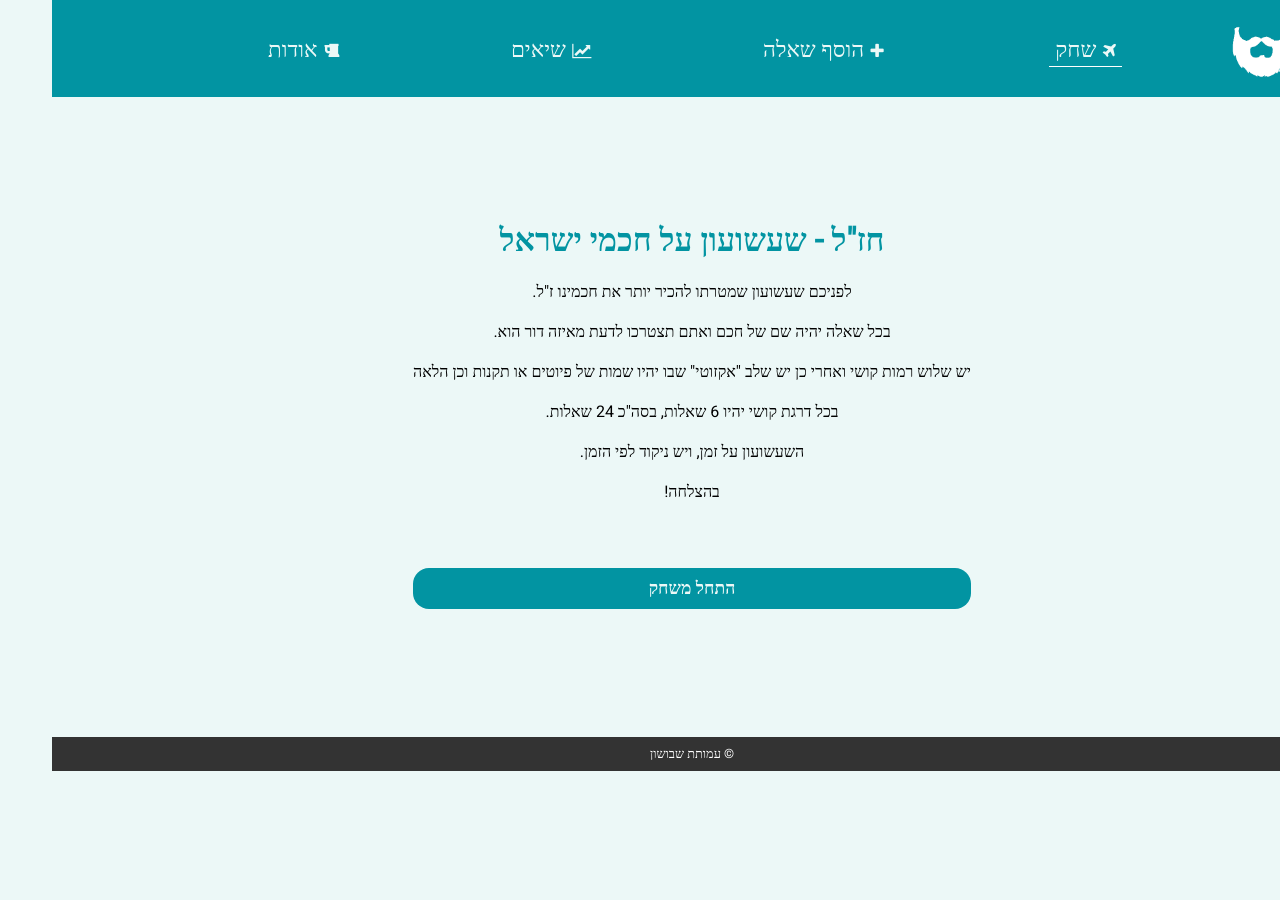
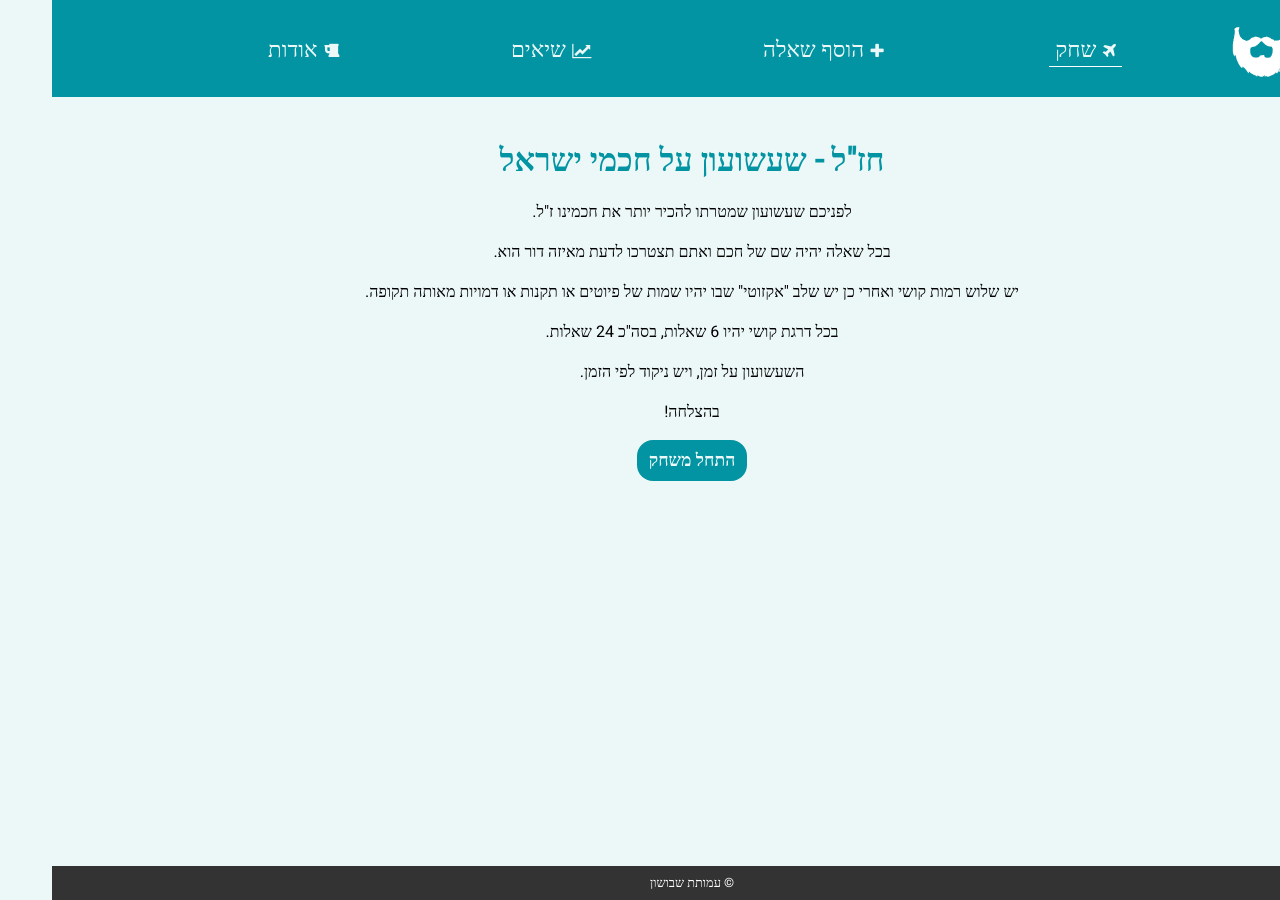
Before and after one commit to nitayke/hahamim, a Jekyll site: the page built from index.html, in a window 1280 px wide. Built offline with Jekyll 4.4.1, drawn with Linux system fonts in a browser that asks for light colours; comment, search, counter and statistics services are not loaded.

Commit message:
כפתורים ועיצוב

```diff
--- a/_layouts/default.html
+++ b/_layouts/default.html
@@ -68,5 +68,6 @@
       onclick="closePopUp()"
       hidden
     ></div>
+    <footer>© עמותת שבושון</footer>
   </body>
 </html>
--- a/index.html
+++ b/index.html
@@ -9,15 +9,13 @@ layout: default
     <h2>חז"ל - שעשועון על חכמי ישראל</h2>
     <p>לפניכם שעשועון שמטרתו להכיר יותר את חכמינו ז"ל.</p>
     <p>בכל שאלה יהיה שם של חכם ואתם תצטרכו לדעת מאיזה דור הוא.</p>
-    <p>יש שלוש רמות קושי ואחרי כן יש שלב "אקזוטי" שבו יהיו שמות של פיוטים או תקנות וכן הלאה</p>
+    <p>יש שלוש רמות קושי ואחרי כן יש שלב "אקזוטי" שבו יהיו שמות של פיוטים או תקנות או דמויות מאותה תקופה.</p>
     <p>בכל דרגת קושי יהיו 6 שאלות, בסה"כ 24 שאלות.</p>
     <p>השעשועון על זמן, ויש ניקוד לפי הזמן.</p>
     <p>בהצלחה!</p>
-    <div class="choose-game-container">
-      <button class="game-type-btn" onclick="startGame()">
-        התחל משחק
-      </button>
-    </div>
+    <button onclick="startGame()" class="btn">
+      התחל משחק
+    </button>
   </div>
   <div id="game-container" hidden>
     <h3 id="level"></h3>
@@ -44,7 +42,7 @@ layout: default
     <div class="game-footer" hidden>
       <div class="game-footer-top">
         <span class="after-answer-text"></span>
-        <button class="next-question-btn" onclick="nextQuestion()">
+        <button onclick="nextQuestion()" class="btn">
           לשאלה הבאה
         </button>
       </div>
@@ -68,19 +66,14 @@ layout: default
       class="text-box"
     />
     <div class="error-place"></div>
-    <input
-      type="submit"
-      class="add-question-btn"
-      id="add-question-btn"
-      value="הוסף שאלה"
-      onclick="addRecord()"
-    />
-
     <div class="end-game-btns-container">
-      <button class="add-question-after-game-btn">
-        <a href="./add-question.html">להוספת שאלה למאגר השאלות שלנו</a>
+      <button
+      class="btn"
+      onclick="addRecord()">הוסף שיא</button>
+      <button onclick="window.location.replace('add-question.html')" class="btn">
+        להוספת שאלה למאגר השאלות
       </button>
+      <button onclick="window.location.replace('index.html')" class="btn">חזור לדף הבית</button>
     </div>
   </div>
-  <footer>© עמותת שבושון</footer>
 </div>
--- a/style.css
+++ b/style.css
@@ -292,11 +292,13 @@ h2 {
 
 /* FOOTER */
 footer {
+  position: absolute;
   width: 100%;
   background-color: #333;
   color: #fff;
   text-align: center;
   padding: 0.5rem 0;
+  bottom: 0;
   font-size: 0.8rem;
 }
 
@@ -384,17 +386,6 @@ optgroup option {
   color: #333;
 }
 
-#add-question-btn {
-  width: 40%;
-  margin-top: 1rem;
-  font-size: 1.5rem;
-  font-weight: 500;
-  border-radius: 0.8rem;
-  cursor: pointer;
-  color: #ecf8f7;
-  background: #0294a2;
-}
-
 .make-it-red {
   border: 2px solid #f10000;
   transition: 200ms ease;
@@ -436,38 +427,25 @@ optgroup option {
 .end-game-container,
 .after-regular-game-start,
 .after-tournament-start{
-  margin-top: 8rem;
+  margin-top: 3rem;
   width: 40%;
   text-align: center;
 }
 
 #start-container {
-  margin: 8rem;
+  margin: 3rem;
   text-align: center;
 }
 
-#start-container button,
-.next-question-btn,
-.next-game-btn,
-.add-question-after-game-btn {
+.btn {
   color: #ecf8f7;
   background-color: #0294a2;
   padding: 0.5rem 0.75rem;
   font-size: 1.1rem;
-  font-weight: 900;
+  font-weight: 700;
   border: none;
   border-radius: 1rem;
   cursor: pointer;
-}
-
-.next-game-btn,
-.add-question-after-game-btn {
-  font-size: 0.8rem;
-}
-
-#start-container button:active,
-.next-question-btn:active {
-  transform: scale(98%);
 }
 
 #start-container a {
@@ -477,14 +455,6 @@ optgroup option {
 
 #start-container a:hover {
   border-bottom: 1px solid #0294a2;
-}
-
-.choose-game-container {
-  display: flex;
-  flex-direction: column;
-  justify-content: space-around;
-  gap: 3vh;
-  margin-top: 4rem;
 }
 
 #game-container .answer-btn-group {
@@ -552,24 +522,11 @@ optgroup option {
   pointer-events: none;
 }
 
-.end-game-btn-container {
-  width: 100%;
-}
-
 .game-btns {
   display: flex;
   justify-content: space-between;
   gap: 8px;
   margin-bottom: 8px;
-}
-
-.add-question-after-game-btn {
-  width: 100%;
-}
-
-.add-question-after-game-btn a {
-  text-decoration: none;
-  color: #fff;
 }
 
 .question-added-container {
```
Also changed, not shown: 1 other file.
